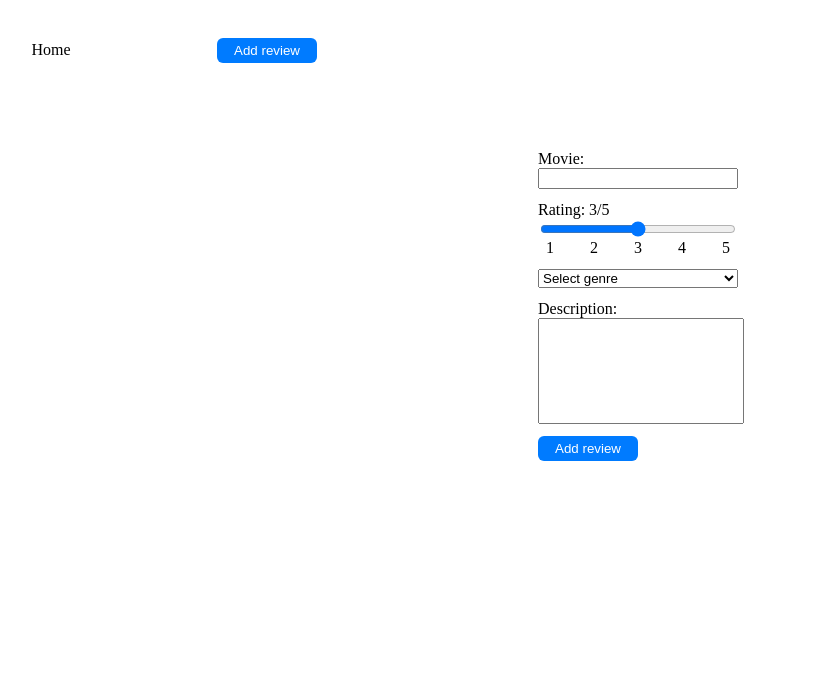
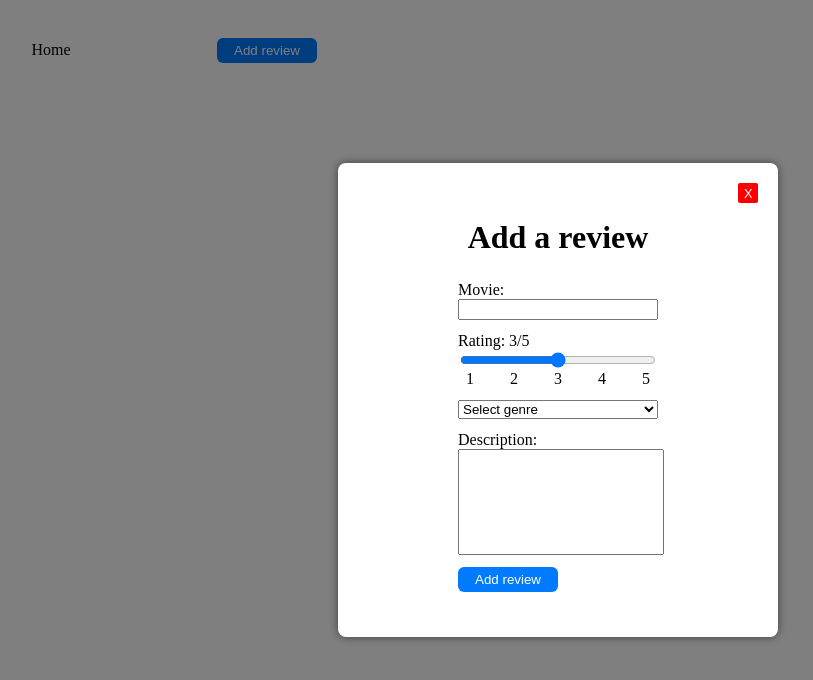
Before and after one commit to edvard01/lexicon-react-movie-cards, a React (Vite) app in the folder movie-cards/: page / in a window 1280 px wide. Both pictures are taken after a click on the button "Add review". Shown: the top 680 px of the page, without its empty margins (82-895 px from the left). Built offline with nearby package versions, Linux system fonts and the light colour scheme.

Commit message:
finished my modal, started working on review object, made review array in app, started working on list component

```diff
--- a/movie-cards/src/App.tsx
+++ b/movie-cards/src/App.tsx
@@ -1,11 +1,39 @@
+import { useState } from "react";
 import { MovieFormModal } from "./MovieFormModal";
 import { Nav } from "./Nav";
+import { ReviewDisplay } from "./ReviewDisplay";
+
+interface IReview {
+  title: string;
+  rating: number;
+  genre: string;
+  description: string;
+}
 
 export function App() {
+  const [reviews, setReviews] = useState<IReview[]>([]);
+  const [modalOpen, setModalOpen] = useState<boolean>(false);
+  function modalChangeState() {
+    if (modalOpen) {
+      setModalOpen(false);
+    } else {
+      setModalOpen(true);
+    }
+  }
+
+  function addReview(review: IReview) {
+    setReviews((prevArray) => [...prevArray, review]);
+  }
+
   return (
     <>
-      <Nav />
-      <MovieFormModal />
+      <Nav openModal={modalChangeState} />
+      <MovieFormModal
+        open={modalOpen}
+        onClose={modalChangeState}
+        addReview={addReview}
+      />
+      <ReviewDisplay reviews={reviews} />
     </>
   );
 }
--- a/movie-cards/src/MovieFormModal.tsx
+++ b/movie-cards/src/MovieFormModal.tsx
@@ -1,22 +1,71 @@
-import React, { ChangeEvent } from "react";
+import React, { ChangeEvent, FormEvent, MouseEventHandler } from "react";
 import { useState } from "react";
 import "./movieFormModal.css";
 
-export function MovieFormModal() {
+interface IReview {
+  title: string;
+  rating: number;
+  genre: string;
+  description: string;
+}
+
+interface IMovieFormModalProps {
+  open: boolean;
+  onClose: () => void;
+  addReview: (review: IReview) => void;
+}
+
+export function MovieFormModal({
+  open,
+  onClose,
+  addReview,
+}: IMovieFormModalProps) {
+  const [title, setTitle] = useState<string>("");
   const [sliderValue, setSliderValue] = useState<number>(3);
+  const [genre, setGenre] = useState<string>("");
+  const [desc, setDesc] = useState<string>("");
 
   function handleSliderChange(event: ChangeEvent<HTMLInputElement>) {
     const newValue = parseInt(event.target.value);
     setSliderValue(newValue);
   }
 
+  function handleSubmit(e: FormEvent) {
+    e.preventDefault();
+    let review = {
+      title: title,
+      rating: sliderValue,
+      genre: genre,
+      description: desc,
+    };
+    console.log(review);
+    addReview(review);
+  }
+
+  function handleModalClick(e: React.MouseEvent<HTMLDivElement>) {
+    if (e.target === e.currentTarget) {
+      onClose();
+    }
+  }
+
   return (
     <>
+      {open && (
+        <div className="modal-overlay" onClick={handleModalClick}>
+          <div className="modal">
+            <div className="modal-header">
+              <h3>Add a review</h3>
+              <button onClick={onClose}>X</button>
+            </div>
             <div className="movie-form">
-        <form action="submit">
+              <form action="submit" onSubmit={handleSubmit}>
                 <span className="title">
                   <label id="movie-label">Movie:</label>
-            <input type="text" />
+                  <input
+                    type="text"
+                    value={title}
+                    onChange={(e) => setTitle(e.target.value)}
+                  />
                 </span>
                 <span className="rating">
                   <label id="rating">Rating: {sliderValue}/5</label>
@@ -36,8 +85,11 @@ export function MovieFormModal() {
                     <p>5</p>
                   </span>
                 </span>
-          <select className="genre">
-            <option value="" disabled selected hidden>
+                <select
+                  className="genre"
+                  onChange={(e) => setGenre(e.target.value)}
+                >
+                  <option disabled selected hidden>
                     Select genre
                   </option>
                   <option value="Horror">Horror</option>
@@ -52,12 +104,19 @@ export function MovieFormModal() {
                   <option value="Mystery">Mystery</option>
                 </select>
                 <label id="desc">Description: </label>
-          <textarea className="desc-input" />
+                <textarea
+                  className="desc-input"
+                  value={desc}
+                  onChange={(e) => setDesc(e.target.value)}
+                />
                 <button type="submit" className="submit-button">
                   Add review
                 </button>
               </form>
             </div>
+          </div>
+        </div>
+      )}
     </>
   );
 }
--- a/movie-cards/src/Nav.tsx
+++ b/movie-cards/src/Nav.tsx
@@ -1,6 +1,10 @@
 import "./nav.css";
 
-export function Nav() {
+interface INav {
+  openModal: () => void;
+}
+
+export function Nav({ openModal }: INav) {
   return (
     <>
       <div className="nav">
@@ -8,7 +12,7 @@ export function Nav() {
           <span className="nav-item">
             <a href="#">Home</a>
           </span>
-          <button>Add review</button>
+          <button onClick={openModal}>Add review</button>
         </div>
       </div>
     </>
--- /dev/null
+++ b/movie-cards/src/ReviewDisplay.tsx
@@ -0,0 +1,30 @@
+import "./reviewDisplay.css";
+
+interface IReview {
+  title: string;
+  rating: number;
+  genre: string;
+  description: string;
+}
+
+interface IReviewDisplayProps {
+  reviews: IReview[];
+}
+
+export function ReviewDisplay({ reviews }: IReviewDisplayProps) {
+  return (
+    <>
+      <div className="review-list">
+        <ul>
+          {reviews.map((item, index) => (
+            <li key={index}>
+              <span className="info">
+                <h4>{item.title}</h4>
+              </span>
+            </li>
+          ))}
+        </ul>
+      </div>
+    </>
+  );
+}
--- a/movie-cards/src/movieFormModal.css
+++ b/movie-cards/src/movieFormModal.css
@@ -1,31 +1,89 @@
-.movie-form {
+.modal-overlay {
+  position: fixed;
+  top: 0;
+  left: 0;
+  width: 100%;
+  height: 100%;
+  background-color: rgba(0, 0, 0, 0.5);
   display: flex;
-  width: 1440px;
-  margin: auto;
-  margin-top: 50px;
   justify-content: center;
   align-items: center;
+  z-index: 1;
 }
 
-.movie-form form {
+.modal {
+  background-color: white;
+  padding: 20px;
+  border-radius: 8px;
+  box-shadow: 0px 0px 10px rgba(0, 0, 0, 0.5);
+  z-index: 50;
+
+  width: 400px;
+  display: flex;
+  align-items: center;
+  justify-content: center;
+  flex-direction: column;
+}
+
+.modal .modal-header {
+  display: flex;
+  flex-direction: column-reverse;
+  justify-content: space-between;
+  align-items: center;
+  width: 100%;
+}
+
+.modal .modal-header h3 {
+  font-size: 2rem;
+  margin-bottom: 0px;
+  margin-top: 16px;
+}
+
+.modal .modal-header button {
+  align-self: flex-end;
+  height: 20px;
+  width: 20px;
+  border: none;
+  border-radius: 2px;
+  background-color: red;
+  color: white;
+  font-size: 0.8rem;
+}
+
+.modal .modal-header button:hover {
+  background-color: rgb(178, 0, 0);
+  cursor: pointer;
+}
+
+.modal-overlay .modal .movie-form {
+  display: flex;
+  width: 100%;
+  margin: auto;
+  margin-top: 25px;
+  justify-content: center;
+  align-items: center;
+  margin-bottom: 25px;
+}
+
+.modal-overlay .modal .movie-form form {
   display: flex;
   flex-direction: column;
   align-items: left;
   width: 200px;
 }
 
-.movie-form form .title {
+.modal-overlay .modal .movie-form form .title {
   display: flex;
   flex-direction: column;
   margin-bottom: 12px;
 }
 
-.movie-form form .rating {
+.modal-overlay .modal .movie-form form .rating {
   display: flex;
   flex-direction: column;
 }
 
-.movie-form form .rating .rating-slider-label {
+.modal-overlay .modal .movie-form form .rating .rating-slider-label {
   display: flex;
   flex-direction: row;
   width: 184px;
@@ -34,15 +92,15 @@
   margin-bottom: 12px;
 }
 
-.movie-form form .rating .rating-slider-label p {
+.modal-overlay .modal .movie-form form .rating .rating-slider-label p {
   margin: 0;
 }
 
-.movie-form form .genre {
+.modal-overlay .modal .movie-form form .genre {
   margin-bottom: 12px;
 }
 
-.movie-form form .desc-input {
+.modal-overlay .modal .movie-form form .desc-input {
   width: 100%;
   margin: auto;
   height: 100px;
@@ -50,7 +108,7 @@
   margin-bottom: 12px;
 }
 
-.movie-form form .submit-button {
+.modal-overlay .modal .movie-form form .submit-button {
   width: 50%;
   padding: 5px;
   border-radius: 6px;
@@ -59,7 +117,7 @@
   color: white;
 }
 
-.movie-form form .submit-button:hover {
+.modal-overlay .modal .movie-form form .submit-button:hover {
   cursor: pointer;
   background-color: rgb(0, 86, 178);
 }
```
Also changed, not shown: movie-cards/src/reviewDisplay.css (added). Lines whose indentation alone changed are shown as unchanged.
